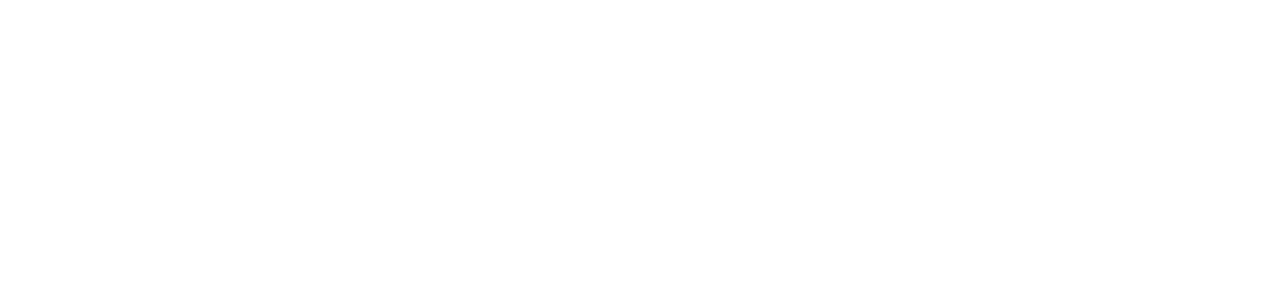
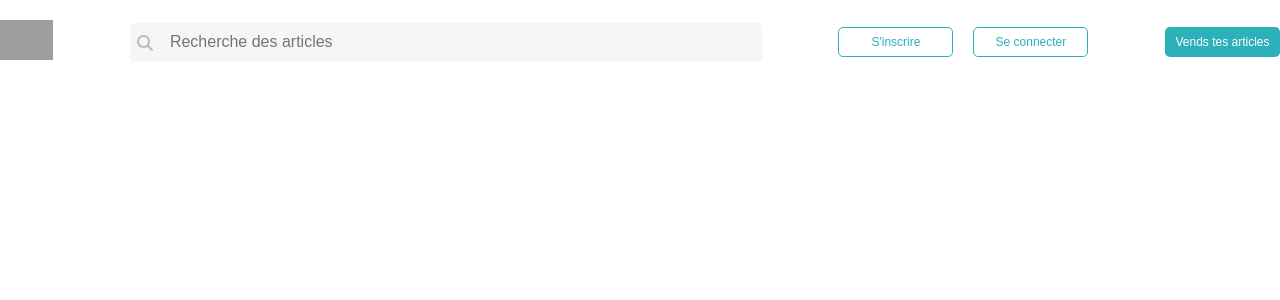
Before and after one commit to alexandre-roux/vinted-frontend, a React (Create React App) app: page /publish in a window 1280 px wide. Before the commit this address had no page. Shown: the top 300 px of the page. Built offline with nearby package versions, Linux system fonts and the light colour scheme; grey boxes are pictures that could not be loaded.

Commit message:
Add Publish component

```diff
--- a/src/App.js
+++ b/src/App.js
@@ -3,6 +3,7 @@
 import Offer from "./containers/Offer";
 import Signup from "./containers/Signup";
 import Login from "./containers/Login";
+import Publish from "./containers/Publish";
 import { BrowserRouter as Router, Routes, Route } from "react-router-dom";
 import { library } from "@fortawesome/fontawesome-svg-core";
 import { faMagnifyingGlass } from "@fortawesome/free-solid-svg-icons";
@@ -16,6 +17,7 @@
         <Route path="/offer/:id" element={<Offer />} />
         <Route path="/signup" element={<Signup />} />
         <Route path="/login" element={<Login />} />
+        <Route path="/publish" element={<Publish />} />
       </Routes>
     </Router>
   );
--- a/src/components/Header.js
+++ b/src/components/Header.js
@@ -23,7 +23,7 @@
 
   const handleLogoutClick = () => {
     Cookies.remove("token");
-    setToken(undefined);
+    props.setToken(null);
   };
 
   const handleSearchTermChange = (event) => {
@@ -90,7 +90,9 @@
           </>
         )}
       </div>
-      <button className="green-button">Vends tes articles</button>
+      <Link to="/publish">
+        <button className="green-button">Vends tes articles</button>
+      </Link>
     </div>
   );
 };
--- /dev/null
+++ b/src/containers/Publish.js
@@ -0,0 +1,12 @@
+import React from "react";
+import Header from "../components/Header";
+
+function Publish(props) {
+  return (
+    <>
+      <Header />
+    </>
+  );
+}
+
+export default Publish;
```
